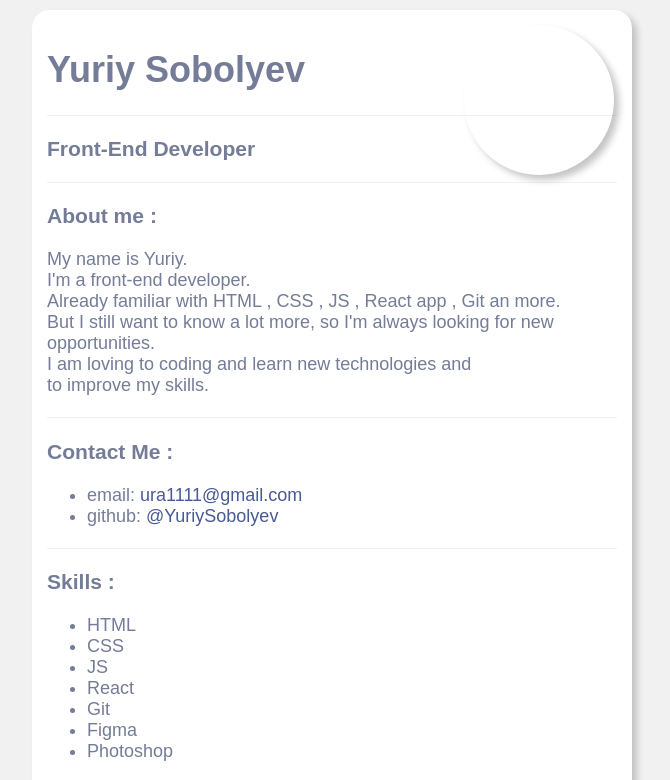
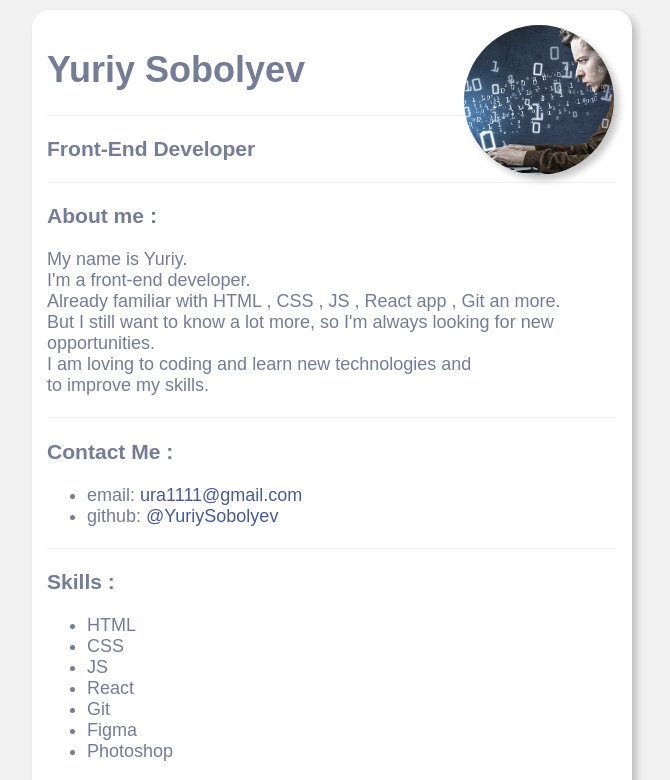
Before and after one commit to YuriySobolyev/rsschool-cv, a plain HTML site: page index.html in a window 1280 px wide. Shown: the top 780 px of the page, without its empty margins (308-978 px from the left). Drawn offline with Linux system fonts and the light colour scheme; the site is published under a folder, as on GitHub Pages, so addresses that start at the root find nothing.

Commit message:
Update style.css

```diff
--- a/css/style.css
+++ b/css/style.css
@@ -39,7 +39,7 @@ h3 {
     position: absolute;
     width: 150px;
     height: 150px;
-    background: url(/img/avatar.webp) no-repeat center center/cover;
+    background: url(../img/avatar.webp) no-repeat center center/cover;
     right: 1em;
     border-radius: 75px;
     box-shadow: 5px 5px 7px 0 rgba(0, 0, 0, 0.23);
```
